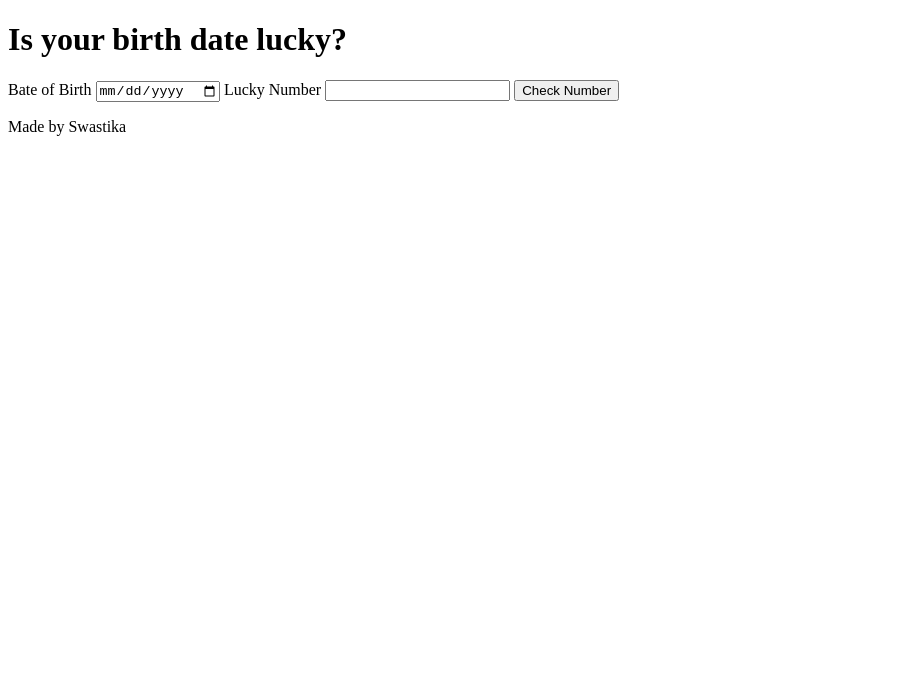
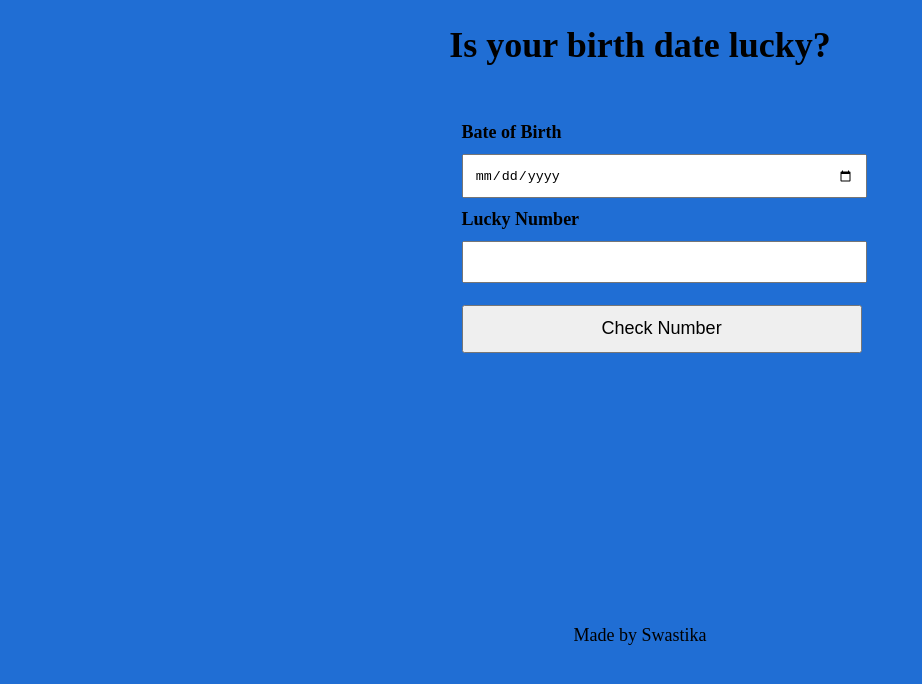
Before and after one commit to swastika0015/lucky-birthdate, a plain HTML site: page index.html in a window 1280 px wide. Shown: the whole page, without its empty margins (0-922 px from the left). Drawn offline with Linux system fonts and the light colour scheme.

Commit message:
css added

```diff
--- a/index.html
+++ b/index.html
@@ -21,7 +21,7 @@
 
         <button  id="btn">Check Number</button>
 
-        <p id="error-msg"></p>
+        <h3 id="error-msg"></h3>
     </div>
 
     <footer>Made by Swastika</footer>
--- a/style.css
+++ b/style.css
@@ -0,0 +1,43 @@
+body{
+    font-size: large;
+    background-color: rgb(32, 110, 212);
+}
+
+h1{
+    text-align: center;
+}
+
+.container-center{
+    margin: auto;
+    width: 30%;
+    padding-bottom: 15rem;
+    padding-top: 2rem;
+}
+
+input{
+    width: 100%;
+    padding: 0.7rem;
+    margin: 0.7rem;
+}
+
+label{
+    margin: 0.7rem;
+    font-weight: bold;
+}
+
+button{
+    margin: 0.7rem;
+    width: 105.5%;
+    padding: 00.7rem;
+    font-size: large;
+    color: black;
+}
+
+h3{
+    text-align: center;
+    font-weight: bolder;
+}
+
+footer{
+    text-align: center;
+}
```
